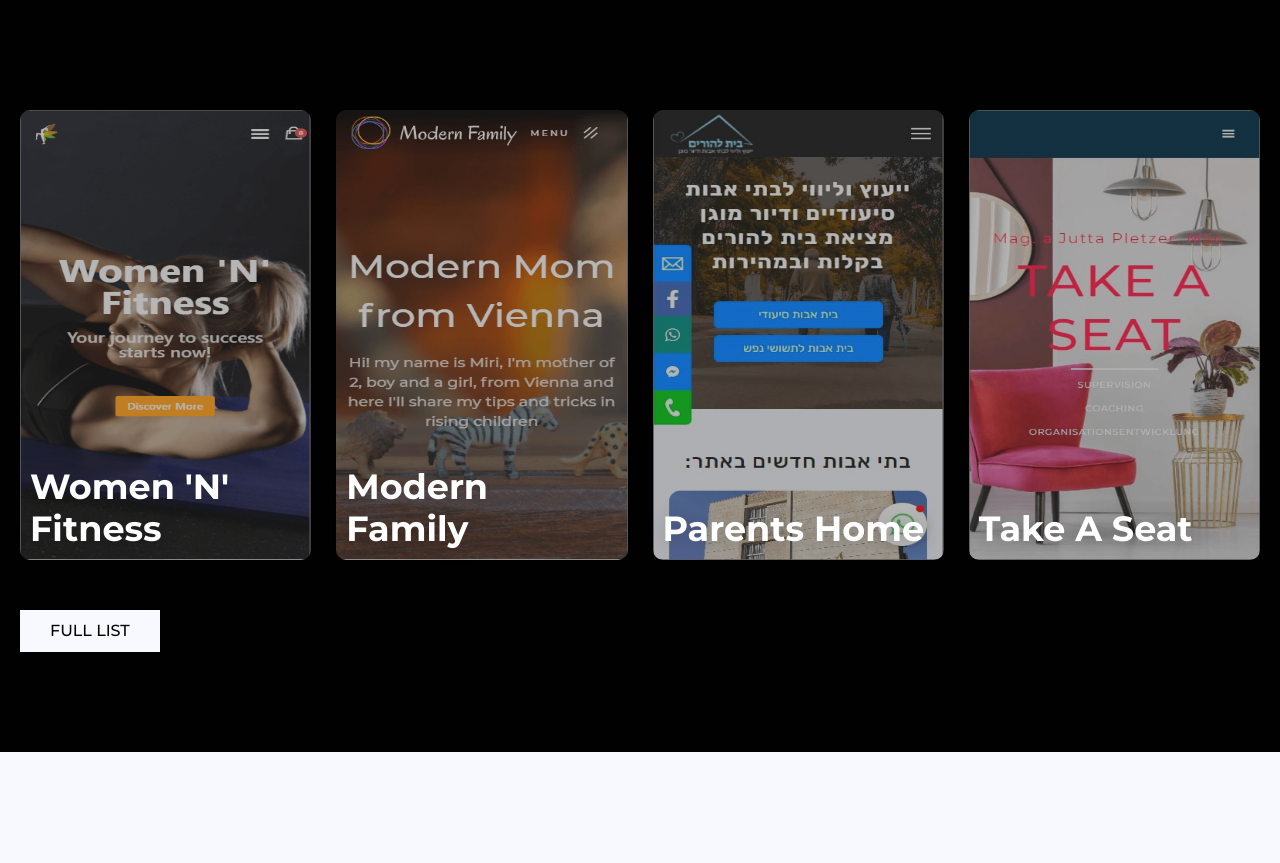
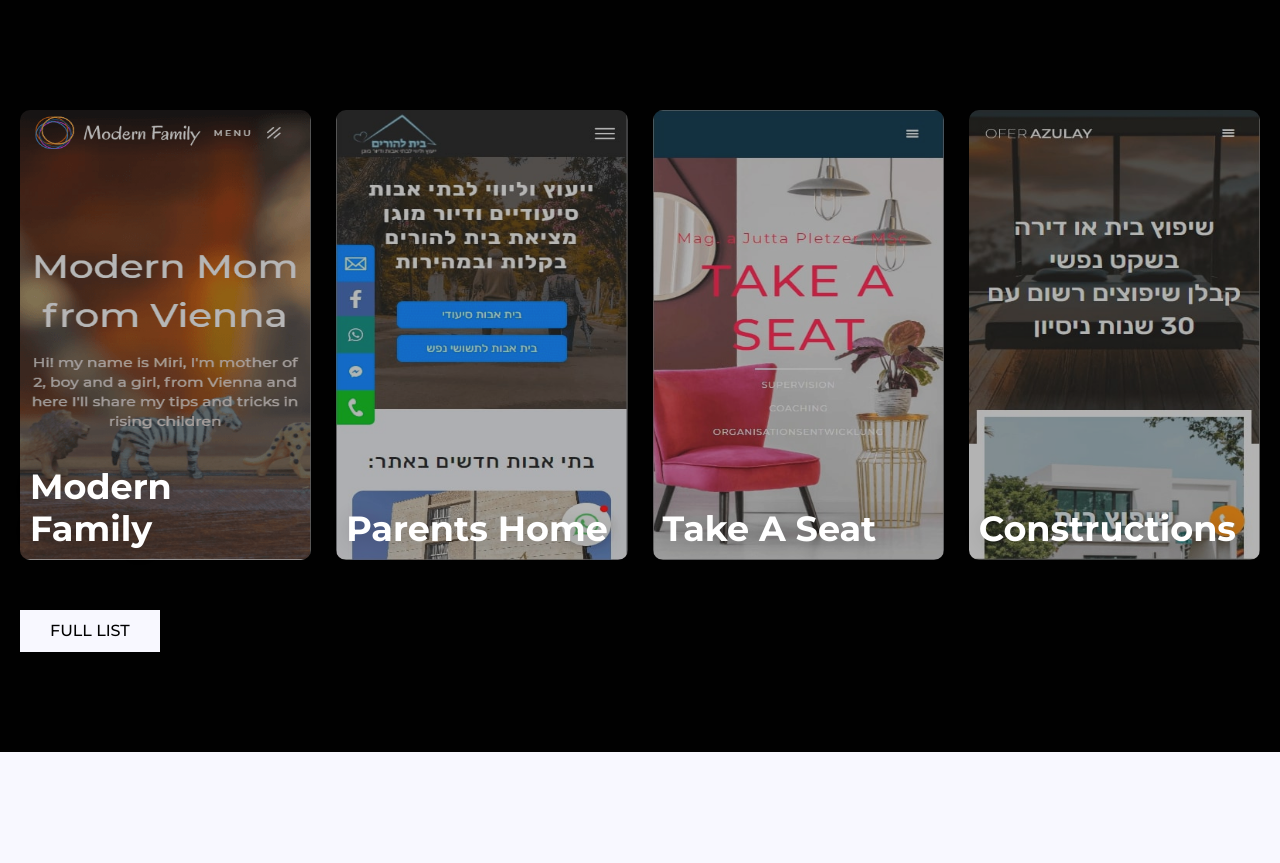
Before and after one commit to harelpanker/panker-io, a Next.js app: page / in a window 1280 px wide. Shown: the part 3222-4085 px from the top of the page. Built offline with nearby package versions, Linux system fonts and the light colour scheme.

Commit message:
remove womennfitness proj for now

```diff
--- a/public/projects.js
+++ b/public/projects.js
@@ -1,12 +1,12 @@
 import uuid from 'react-uuid';
 
 const projectsList = [
-  {
-    id: uuid(),
-    name: 'Women \'N\' Fitness',
-    img: '/images-projects/img8.png',
-    liveURL: 'https://womennfitness.com/'
-  },
+  // {
+  //   id: uuid(),
+  //   name: 'Women \'N\' Fitness',
+  //   img: '/images-projects/img8.png',
+  //   liveURL: 'https://womennfitness.com/'
+  // },
   {
     id: uuid(),
     name: 'Modern Family',
```
